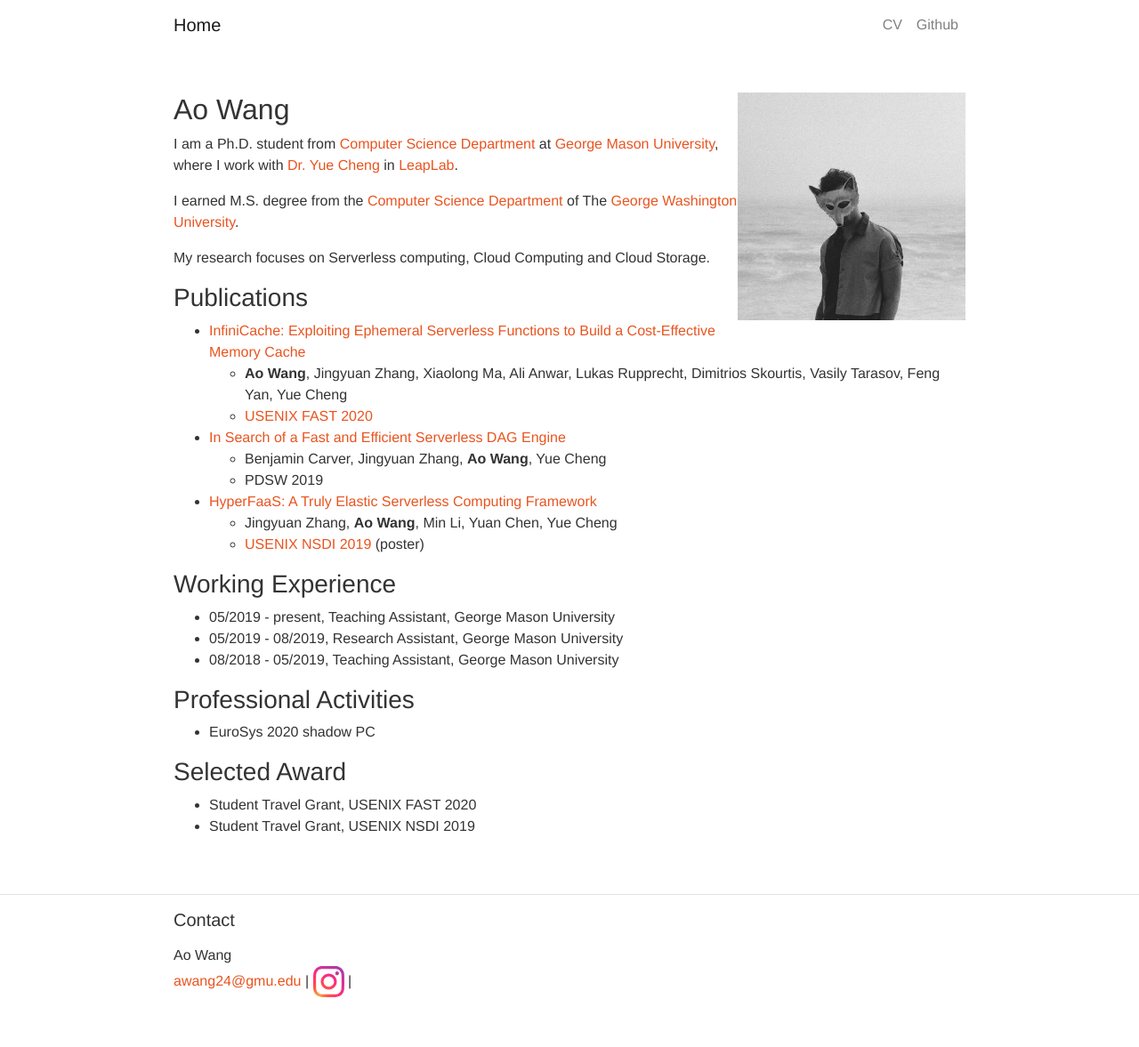
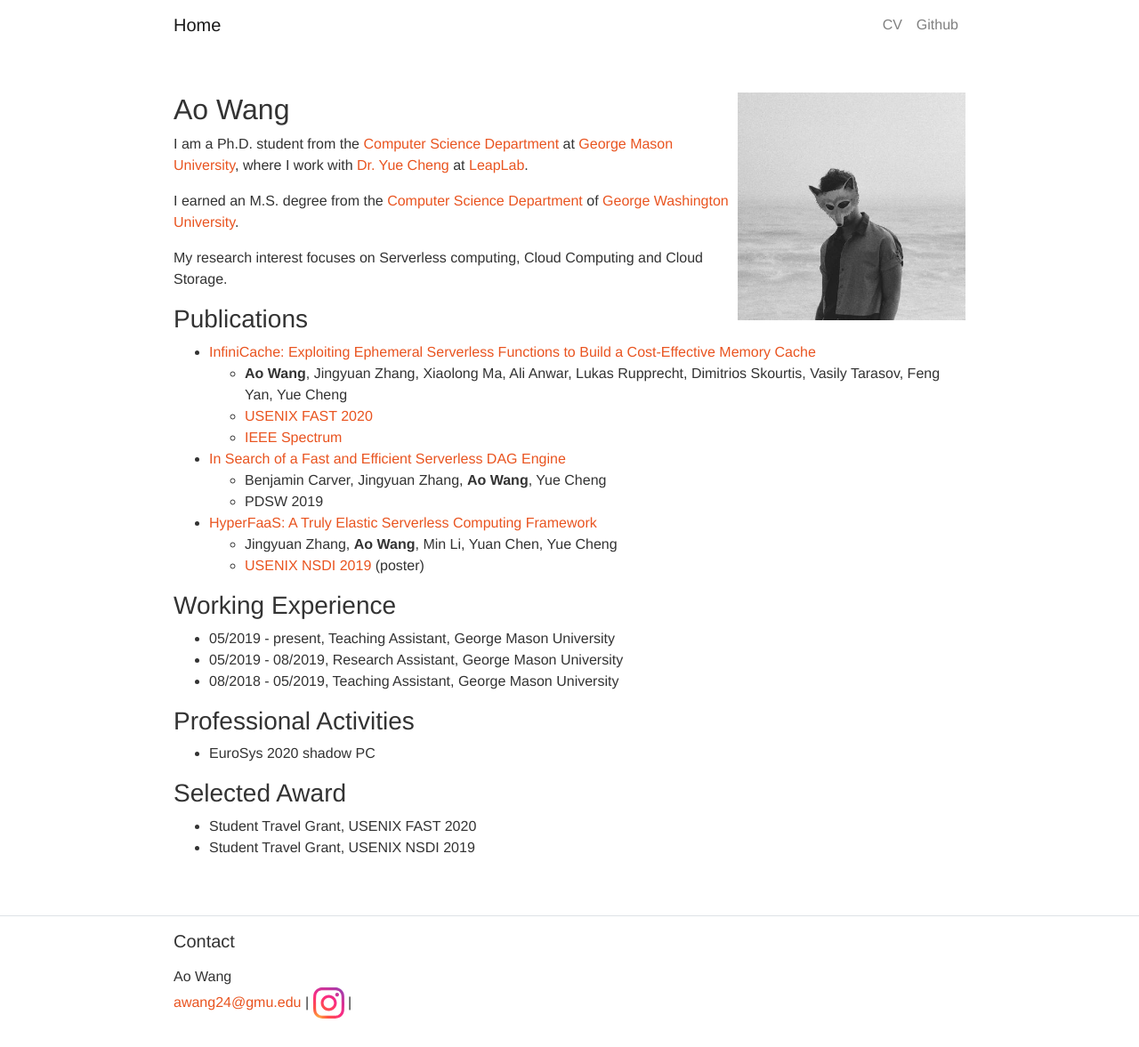
Before and after one commit to wangaoone/wangaoone.github.io, a Jekyll site: the page built from index.md, in a window 1280 px wide. Shown: the whole page at 89% size. Built offline with Jekyll 4.4.1, drawn with Linux system fonts in a browser that asks for light colours; before the commit the page ends 1153 px from its top, so only the background shows below that.

Commit message:
add IEEE spectrum

```diff
--- a/index.md
+++ b/index.md
@@ -8,18 +8,19 @@ layout: home
   style="float:right;">
   Ao Wang
 </h2>
-I am a Ph.D. student from [Computer Science Department](https://cs.gmu.edu/) at [George Mason University](https://www2.gmu.edu/),
-where I work with [Dr. Yue Cheng](https://cs.gmu.edu/~yuecheng/) in [LeapLab](https://mason-leap-lab.github.io/).
+I am a Ph.D. student from the [Computer Science Department](https://cs.gmu.edu/) at [George Mason University](https://www2.gmu.edu/),
+where I work with [Dr. Yue Cheng](https://cs.gmu.edu/~yuecheng/) at [LeapLab](https://mason-leap-lab.github.io/).
 
-I earned M.S. degree from the [Computer Science Department](https://www.cs.seas.gwu.edu/) of The [George Washington University](https://www.gwu.edu/).
+I earned an M.S. degree from the [Computer Science Department](https://www.cs.seas.gwu.edu/) of [George Washington University](https://www.gwu.edu/).
 
-My research focuses on Serverless computing, Cloud Computing and Cloud Storage.
+My research interest focuses on Serverless computing, Cloud Computing and Cloud Storage.
 
 
 ### Publications
 - [InfiniCache: Exploiting Ephemeral Serverless Functions to Build a Cost-Effective Memory Cache](https://www.usenix.org/conference/fast20/presentation/wang-ao)
   - **Ao Wang**, Jingyuan Zhang, Xiaolong Ma, Ali Anwar, Lukas Rupprecht, Dimitrios Skourtis, Vasily Tarasov, Feng Yan, Yue Cheng
   - [USENIX FAST 2020](https://www.usenix.org/conference/fast20)
+  - [IEEE Spectrum](https://spectrum.ieee.org/tech-talk/computing/networks/pay-cloud-services-data-tool-news)
 - [In Search of a Fast and Efficient Serverless DAG Engine](https://arxiv.org/abs/1910.05896)
   - Benjamin Carver, Jingyuan Zhang, **Ao Wang**, Yue Cheng
   - PDSW 2019
```
